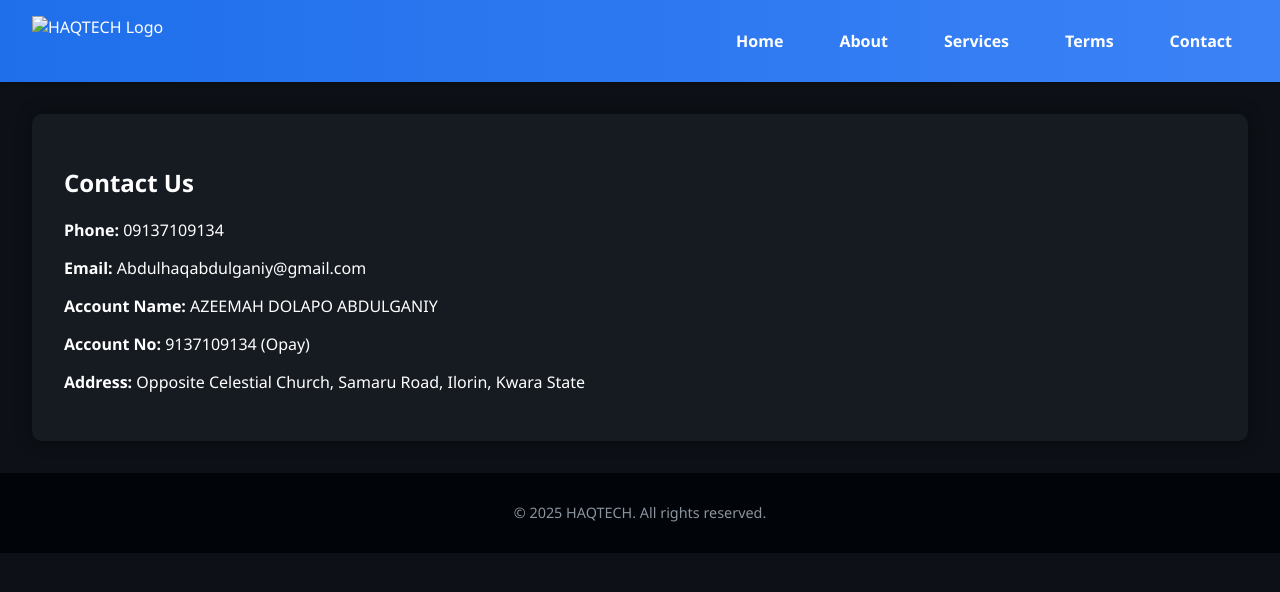
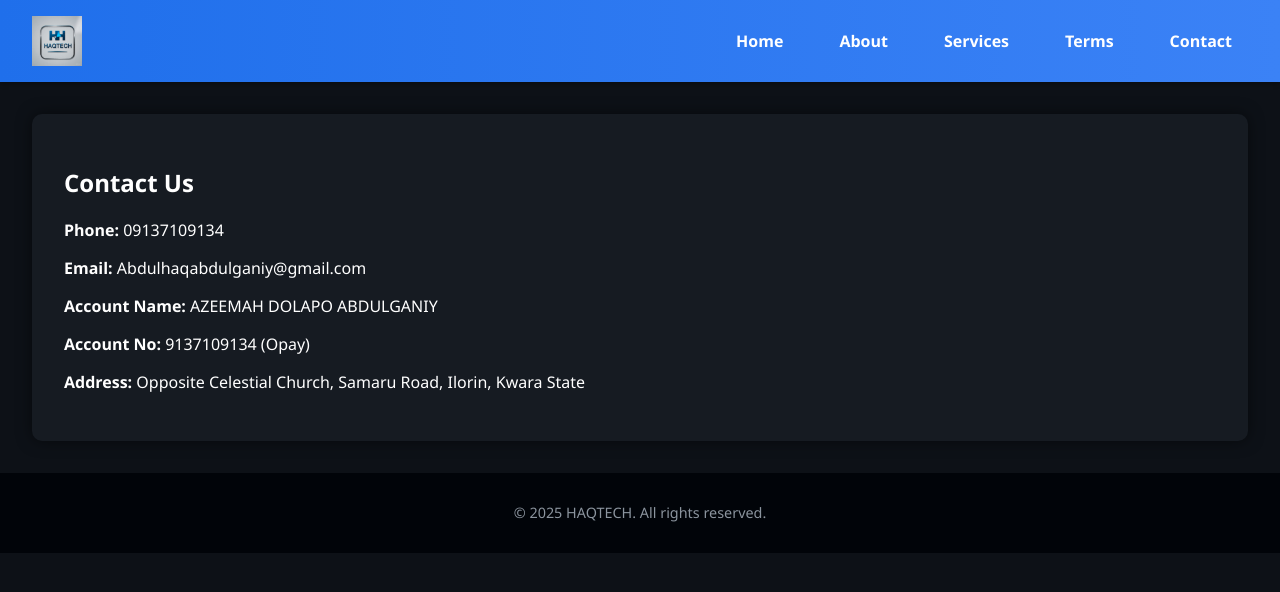
Before and after one commit to labuburepublic/HAQ-TECH, a plain HTML site: page contact.html in a window 1280 px wide. Drawn offline with Linux system fonts and the light colour scheme.

Commit message:
Update contact.html

```diff
--- a/contact.html
+++ b/contact.html
@@ -9,7 +9,7 @@
 <body>
   <header>
     <div class="nav-container">
-      <img src="haqtech-logo.png" alt="HAQTECH Logo" class="logo" />
+      <img src="IMG-20250706-WA0004.jpg" alt="HAQTECH Logo" class="logo" />
       <nav>
         <a href="index.html">Home</a>
         <a href="about.html">About</a>
```
